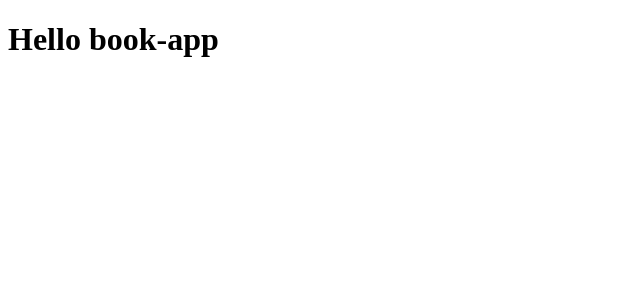
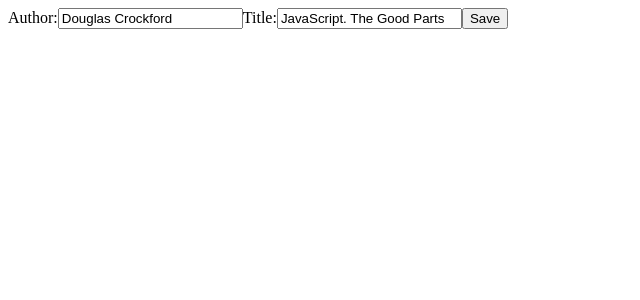
Before and after one commit to modern-web-dev/ng-course-20.09.2021, an Angular app: page / in a window 1280 px wide. Shown: the top 300 px of the page, without its empty margins (0-640 px from the left). Built offline with nearby package versions, Linux system fonts and the light colour scheme.

Commit message:
simple component

```diff
--- a/src/app/app.component.html
+++ b/src/app/app.component.html
@@ -1 +1 @@
-<h1>Hello {{title}}</h1>
+<ba-book-details></ba-book-details>
--- a/src/app/app.module.ts
+++ b/src/app/app.module.ts
@@ -2,13 +2,15 @@
 import { BrowserModule } from '@angular/platform-browser';
 
 import { AppComponent } from './app.component';
+import {BookModule} from './book/book.module';
 
 @NgModule({
   declarations: [
     AppComponent
   ],
   imports: [
-    BrowserModule
+    BrowserModule,
+    BookModule
   ],
   providers: [],
   bootstrap: [AppComponent]
--- /dev/null
+++ b/src/app/book/components/book-details/book-details.component.html
@@ -0,0 +1,7 @@
+<form>
+  <label for="author">Author:</label>
+  <input id="author" [value]="book.author">
+  <label for="title">Title:</label>
+  <input id="title" [value]="book.title">
+  <button type="submit">Save</button>
+</form>
--- /dev/null
+++ b/src/app/book/components/book-details/book-details.component.ts
@@ -0,0 +1,18 @@
+import {Component} from '@angular/core';
+import {Book} from '../../model/book';
+
+@Component({
+  selector: 'ba-book-details',
+  templateUrl: './book-details.component.html',
+  styleUrls: ['./book-details.component.scss']
+})
+export class BookDetailsComponent {
+  book: Book;
+
+  constructor() {
+    this.book = {
+      author: 'Douglas Crockford',
+      title: 'JavaScript. The Good Parts'
+    };
+  }
+}
--- /dev/null
+++ b/src/app/book/model/book.ts
@@ -0,0 +1,4 @@
+export interface Book {
+  author: string;
+  title: string
+}
```
Also changed, not shown: src/app/book/book.module.ts (added, +15 -0 lines), src/app/book/components/book-details/book-details.component.scss (added).
